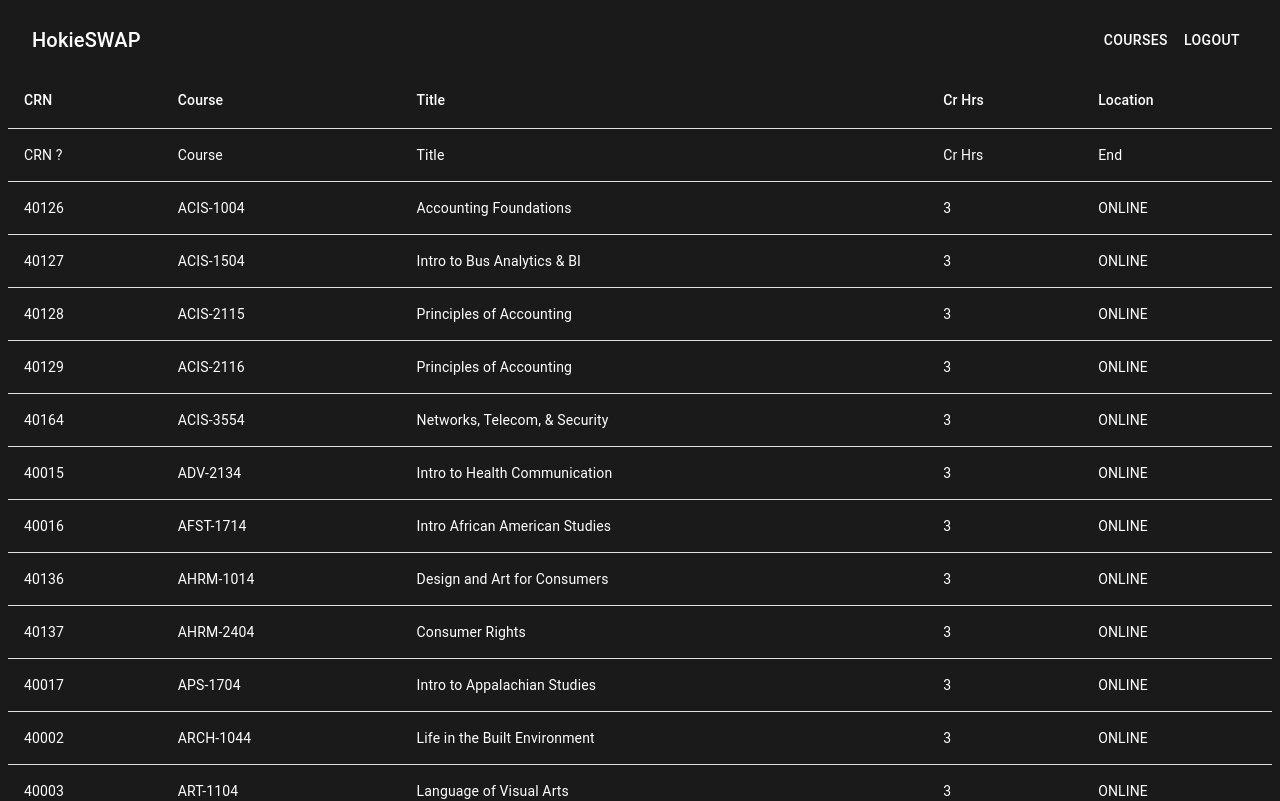
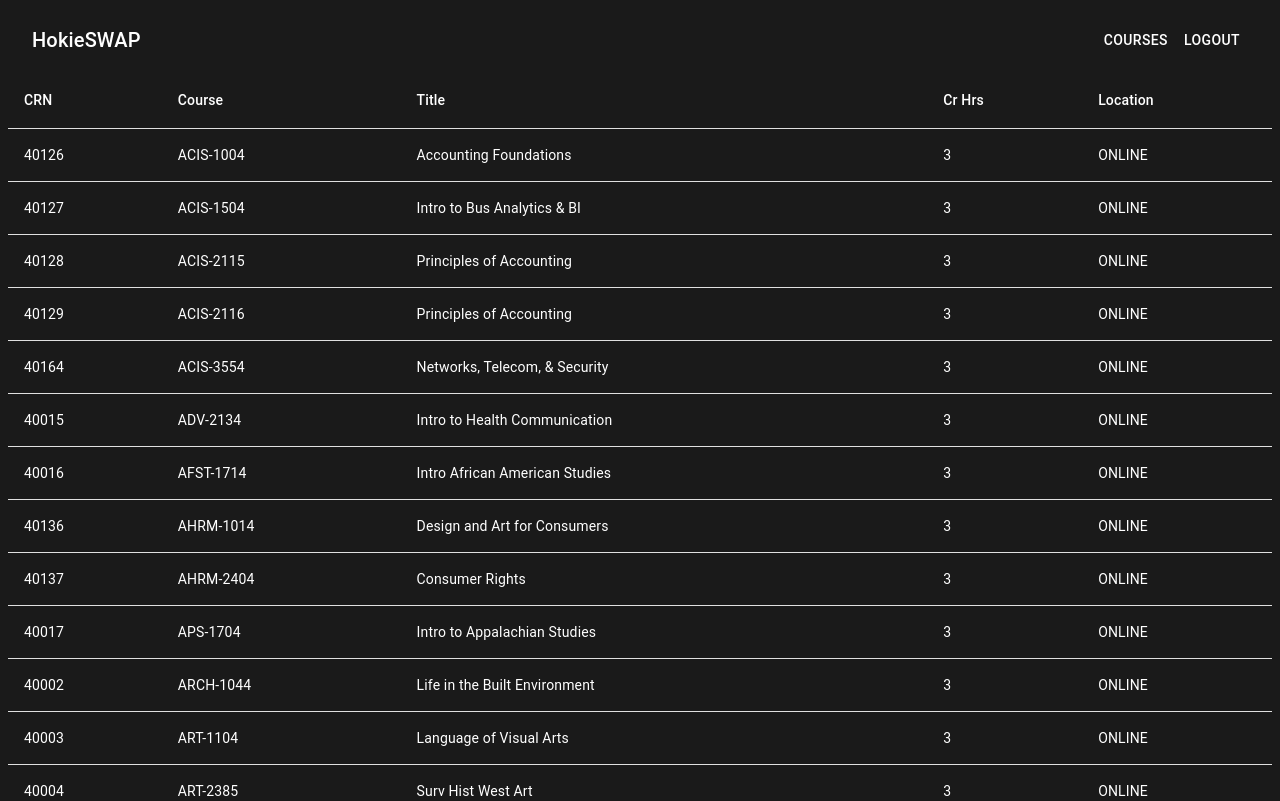
Before and after one commit to ikoide/vthacks2024, a React app in the folder frontend/: page /classes in a window 1280 px wide. Shown: the top 801 px of the page. Built offline with nearby package versions, Linux system fonts and the light colour scheme; no server answers; sample sign-in values are in the browser's storage; the HTML template or start-up script is replaced by a standard one.

Commit message:
table fix

```diff
--- a/frontend/src/pages/ClassesPage/ClassesPage.tsx
+++ b/frontend/src/pages/ClassesPage/ClassesPage.tsx
@@ -14,13 +14,6 @@ export const ClassesPage = () => {
           </TableRow>
         </TableHead>
         <TableBody>
-          <TableRow>
-            <TableCell sx={{color: "white"}}>CRN ?</TableCell>
-            <TableCell sx={{color: "white"}}>Course</TableCell>
-            <TableCell sx={{color: "white"}}>Title</TableCell>
-            <TableCell sx={{color: "white"}}>Cr Hrs</TableCell>
-            <TableCell sx={{color: "white"}}>End</TableCell>
-          </TableRow>
           <TableRow>
             <TableCell sx={{color: "white"}}>40126</TableCell>
             <TableCell sx={{color: "white"}}>ACIS-1004</TableCell>
```
